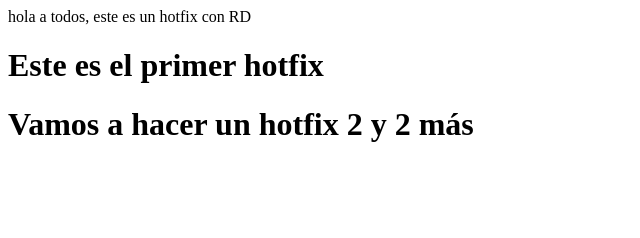
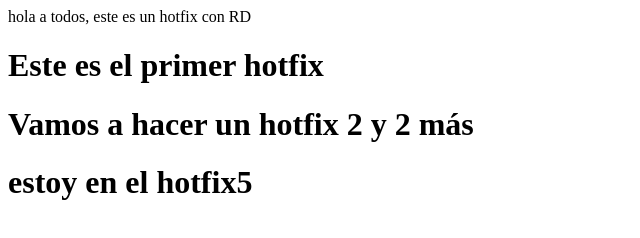
Before and after one commit to alejandrovillaseca/invie-github, a plain HTML site: page index.html in a window 1280 px wide. Shown: the whole page, without its empty margins (0-640 px from the left). Drawn offline with Linux system fonts and the light colour scheme.

Commit message:
este es el hotfix 5

```diff
--- a/index.html
+++ b/index.html
@@ -7,4 +7,5 @@
     </body>
     <h1>Este es el primer hotfix</h1>
     <h1>Vamos a hacer un hotfix 2 y 2 más</h1>
+    <h1>estoy en el hotfix5</h1>
 </html>
```
